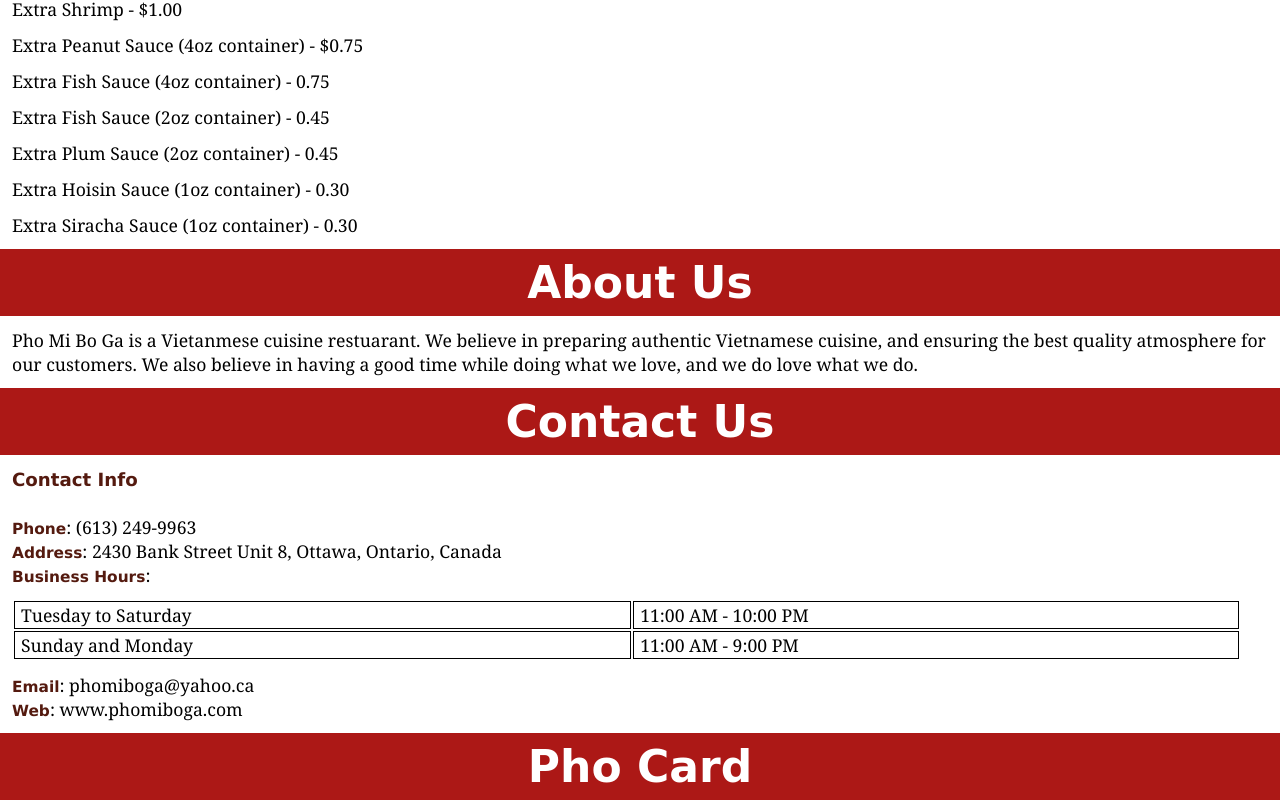
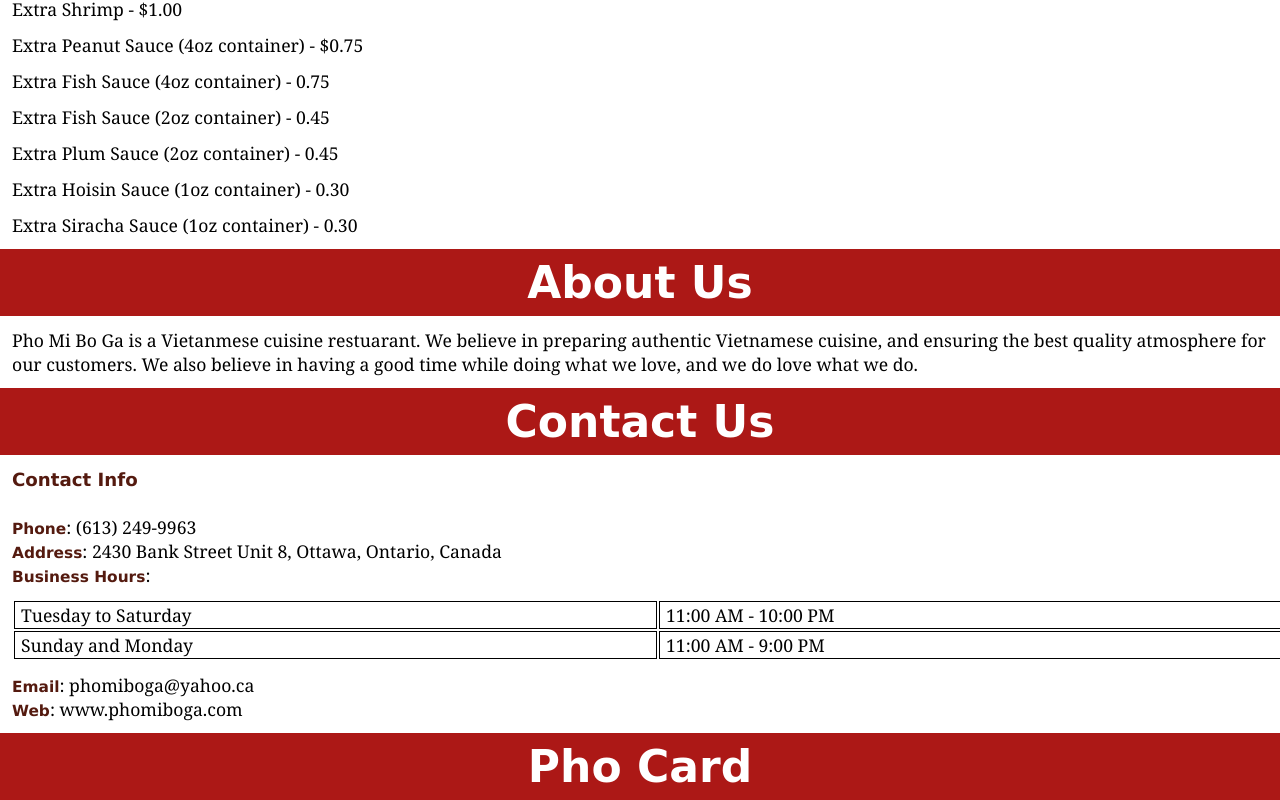
Before and after one commit to hldouglas/dsn1674-project-3, a plain HTML site: page index.html in a window 1280 px wide. Shown: the part 8988-9788 px from the top of the page. Drawn offline with Linux system fonts and the light colour scheme; a web font is replaced by a local one.

Commit message:
still testing

```diff
--- a/index.html
+++ b/index.html
@@ -500,7 +500,7 @@
     <p class="first"><b>Phone</b>: (613) 249-9963
     <br><b>Address</b>: 2430 Bank Street Unit 8, Ottawa, Ontario, Canada
     <br><b>Business Hours</b>:
-      <table style="width:96%">
+      <table style="width:100%">
         <tr>
           <td>Tuesday to Saturday</td>
           <td>11:00 AM - 10:00 PM</td>
```
